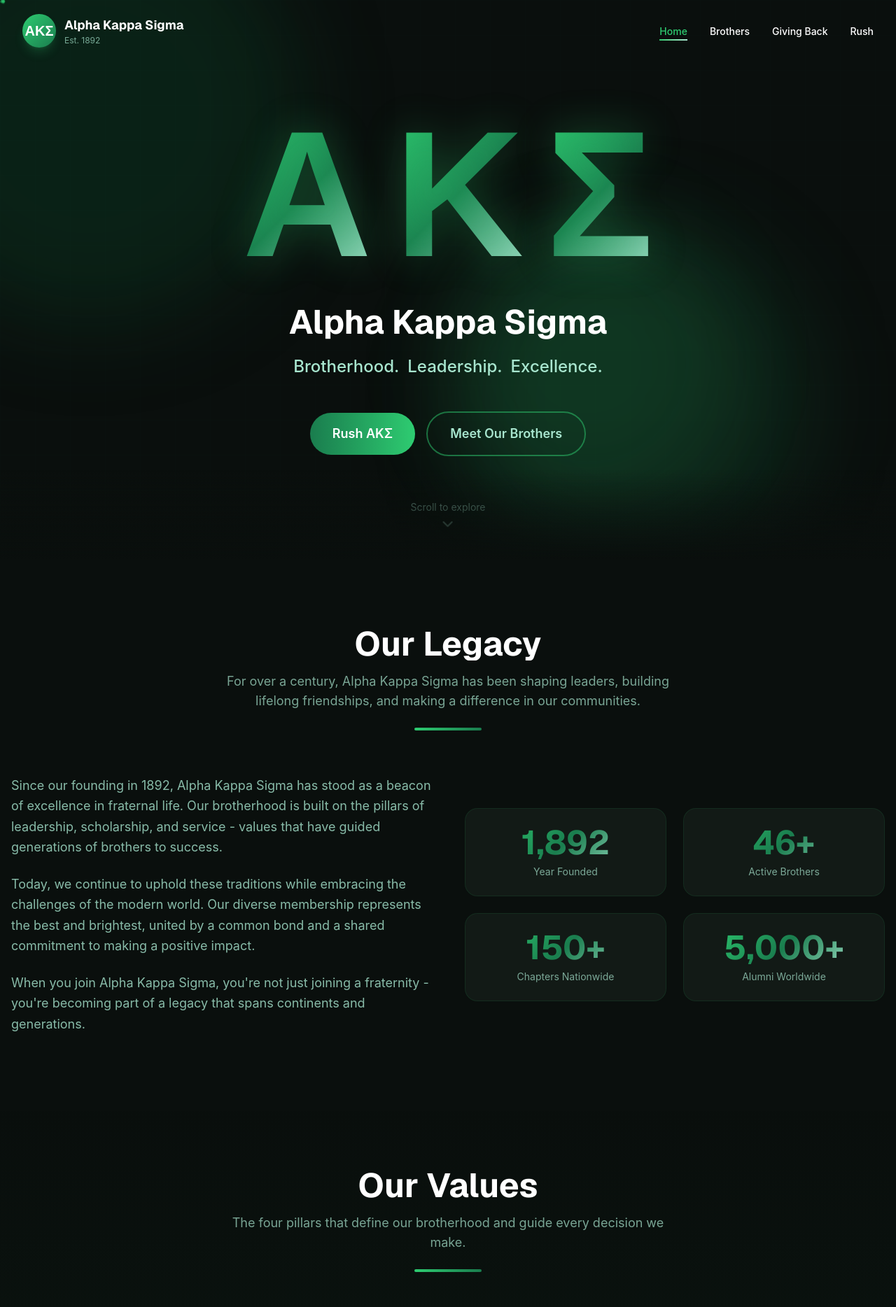
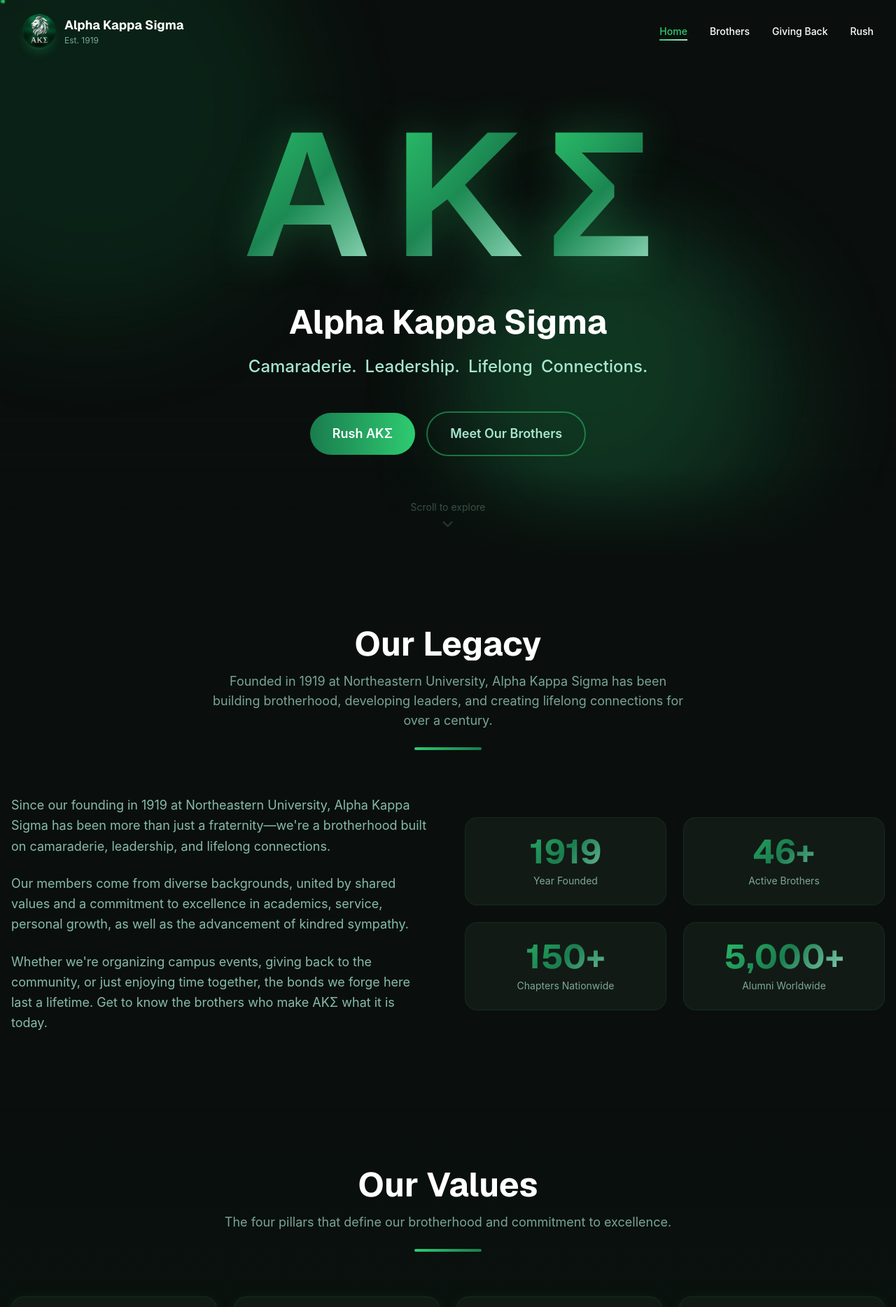
Before and after one commit to efsmert/aks-shad, a Next.js app: page / in a window 1280 px wide. Shown: the top 1868 px of the page at 70% size. Built offline with nearby package versions, Linux system fonts and the light colour scheme.

Commit message:
new logo

```diff
--- a/src/app/brothers/page.tsx
+++ b/src/app/brothers/page.tsx
@@ -5,7 +5,7 @@
 
 export const metadata: Metadata = {
     title: 'Our Brothers | Alpha Kappa Sigma',
-    description: 'Meet the brothers of Alpha Kappa Sigma. Our diverse membership represents the best and brightest, united by brotherhood.',
+    description: 'Get to know the brothers of Alpha Kappa Sigma at Northeastern University. Our members come from diverse backgrounds, united by shared values and lifelong bonds.',
 };
 
 export default function BrothersPage() {
@@ -14,7 +14,7 @@
             <div className="max-w-7xl mx-auto">
                 <SectionHeading
                     title="Our Brothers"
-                    subtitle="Meet the men who make Alpha Kappa Sigma exceptional. From leaders to scholars, each brother brings something unique to our chapter."
+                    subtitle="Get to know the brothers who make AKΣ what it is today. Our members come from diverse backgrounds, united by shared values and a commitment to excellence."
                 />
 
                 <div className="mt-12">
--- a/src/app/giving-back/page.tsx
+++ b/src/app/giving-back/page.tsx
@@ -5,8 +5,8 @@
 import { EventsCarousel } from '@/components/giving-back/EventsCarousel';
 
 export const metadata: Metadata = {
-    title: 'Giving Back | Alpha Kappa Sigma',
-    description: 'Alpha Kappa Sigma is committed to serving our community. Learn about our philanthropy efforts, volunteer work, and the impact we make.',
+    title: 'Giving Back | Alpha Kappa Sigma at Northeastern University',
+    description: 'Alpha Kappa Sigma at Northeastern University is committed to serving our community. Learn about our philanthropy efforts, volunteer work, and the impact we make.',
 };
 
 export default function GivingBackPage() {
--- a/src/app/layout.tsx
+++ b/src/app/layout.tsx
@@ -16,20 +16,20 @@
 });
 
 export const metadata: Metadata = {
-  title: "Alpha Kappa Sigma | ΑΚΣ Fraternity",
-  description: "Alpha Kappa Sigma fraternity - Brotherhood. Leadership. Excellence. Join a legacy of leaders, scholars, and brothers making a difference since 1892.",
-  keywords: ["fraternity", "Alpha Kappa Sigma", "AKS", "Greek life", "brotherhood", "leadership", "college"],
+  title: "Alpha Kappa Sigma | ΑΚΣ Fraternity at Northeastern University",
+  description: "Alpha Kappa Sigma fraternity at Northeastern University - Camaraderie. Leadership. Lifelong Connections. Join a brotherhood built on shared values and the advancement of kindred sympathy since 1919.",
+  keywords: ["fraternity", "Alpha Kappa Sigma", "AKS", "Greek life", "brotherhood", "leadership", "Northeastern University", "Boston"],
   authors: [{ name: "Alpha Kappa Sigma" }],
   openGraph: {
-    title: "Alpha Kappa Sigma | ΑΚΣ Fraternity",
-    description: "Alpha Kappa Sigma fraternity - Brotherhood. Leadership. Excellence.",
+    title: "Alpha Kappa Sigma | ΑΚΣ Fraternity at Northeastern University",
+    description: "Alpha Kappa Sigma fraternity at Northeastern University - Camaraderie. Leadership. Lifelong Connections.",
     type: "website",
     siteName: "Alpha Kappa Sigma",
   },
   twitter: {
     card: "summary_large_image",
-    title: "Alpha Kappa Sigma | ΑΚΣ Fraternity",
-    description: "Alpha Kappa Sigma fraternity - Brotherhood. Leadership. Excellence.",
+    title: "Alpha Kappa Sigma | ΑΚΣ Fraternity at Northeastern University",
+    description: "Alpha Kappa Sigma fraternity at Northeastern University - Camaraderie. Leadership. Lifelong Connections.",
   },
 };
 
--- a/src/app/rush/page.tsx
+++ b/src/app/rush/page.tsx
@@ -7,7 +7,7 @@
 
 export const metadata: Metadata = {
     title: 'Rush ΑΚΣ | Alpha Kappa Sigma',
-    description: 'Ready to join Alpha Kappa Sigma? Learn about our rush process, upcoming events, and register your interest to become part of our brotherhood.',
+    description: 'Ready to join Alpha Kappa Sigma at Northeastern University? Learn about our rush process, upcoming events, and register your interest to become part of our brotherhood.',
 };
 
 export default function RushPage() {
--- a/src/components/home/About.tsx
+++ b/src/components/home/About.tsx
@@ -12,7 +12,7 @@
     const isInView = useInView(ref, { once: true, margin: '-100px' });
 
     const stats = [
-        { value: CHAPTER_STATS.foundingYear, label: 'Year Founded', prefix: '' },
+        { value: CHAPTER_STATS.foundingYear, label: 'Year Founded', prefix: '', formatNumber: false },
         { value: CHAPTER_STATS.activeBrothers, label: 'Active Brothers', suffix: '+' },
         { value: CHAPTER_STATS.totalChapters, label: 'Chapters Nationwide', suffix: '+' },
         { value: CHAPTER_STATS.alumni, label: 'Alumni Worldwide', suffix: '+' },
@@ -23,7 +23,7 @@
             <div className="max-w-7xl mx-auto">
                 <SectionHeading
                     title="Our Legacy"
-                    subtitle="For over a century, Alpha Kappa Sigma has been shaping leaders, building lifelong friendships, and making a difference in our communities."
+                    subtitle="Founded in 1919 at Northeastern University, Alpha Kappa Sigma has been building brotherhood, developing leaders, and creating lifelong connections for over a century."
                 />
 
                 <motion.div
@@ -35,18 +35,16 @@
                     {/* Text content */}
                     <motion.div variants={fadeInUp} className="space-y-6">
                         <p className="text-green-light/80 text-lg leading-relaxed">
-                            Since our founding in 1892, Alpha Kappa Sigma has stood as a beacon of excellence in fraternal life.
-                            Our brotherhood is built on the pillars of leadership, scholarship, and service - values that have
-                            guided generations of brothers to success.
+                            Since our founding in 1919 at Northeastern University, Alpha Kappa Sigma has been more than just
+                            a fraternity—we&apos;re a brotherhood built on camaraderie, leadership, and lifelong connections.
                         </p>
                         <p className="text-green-light/80 text-lg leading-relaxed">
-                            Today, we continue to uphold these traditions while embracing the challenges of the modern world.
-                            Our diverse membership represents the best and brightest, united by a common bond and a shared
-                            commitment to making a positive impact.
+                            Our members come from diverse backgrounds, united by shared values and a commitment to excellence
+                            in academics, service, personal growth, as well as the advancement of kindred sympathy.
                         </p>
                         <p className="text-green-light/80 text-lg leading-relaxed">
-                            When you join Alpha Kappa Sigma, you&apos;re not just joining a fraternity - you&apos;re becoming part of a
-                            legacy that spans continents and generations.
+                            Whether we&apos;re organizing campus events, giving back to the community, or just enjoying time
+                            together, the bonds we forge here last a lifetime. Get to know the brothers who make AKΣ what it is today.
                         </p>
                     </motion.div>
 
@@ -63,6 +61,7 @@
                                         end={stat.value}
                                         prefix={stat.prefix}
                                         suffix={stat.suffix}
+                                        formatNumber={stat.formatNumber}
                                     />
                                 </div>
                                 <p className="text-green-light/70 text-sm">{stat.label}</p>
--- a/src/components/home/Values.tsx
+++ b/src/components/home/Values.tsx
@@ -26,7 +26,7 @@
             <div className="max-w-7xl mx-auto relative z-10">
                 <SectionHeading
                     title="Our Values"
-                    subtitle="The four pillars that define our brotherhood and guide every decision we make."
+                    subtitle="The four pillars that define our brotherhood and commitment to excellence."
                 />
 
                 <motion.div
--- a/src/components/layout/Footer.tsx
+++ b/src/components/layout/Footer.tsx
@@ -1,6 +1,7 @@
 'use client';
 
 import Link from 'next/link';
+import Image from 'next/image';
 import { motion } from 'framer-motion';
 import { Instagram, Twitter, Linkedin, Facebook, Mail, MapPin, Phone } from 'lucide-react';
 import { CHAPTER_INFO, NAV_LINKS } from '@/lib/constants';
@@ -30,9 +31,13 @@
                     {/* Chapter Info */}
                     <motion.div variants={fadeInUp} className="lg:col-span-1">
                         <div className="flex items-center gap-3 mb-6">
-                            <div className="w-12 h-12 rounded-full bg-gradient-to-br from-green-accent to-green-secondary flex items-center justify-center shadow-lg shadow-green-accent/20">
-                                <span className="text-xl font-bold text-white font-display">ΑΚΣ</span>
-                            </div>
+                            <Image
+                                src="/logo.jpg"
+                                alt="Alpha Kappa Sigma Logo"
+                                width={48}
+                                height={48}
+                                className="rounded-full shadow-lg shadow-green-accent/20"
+                            />
                             <div>
                                 <h3 className="font-display font-bold text-white text-lg">{CHAPTER_INFO.name}</h3>
                                 <p className="text-xs text-green-light/70">{CHAPTER_INFO.greekLetters}</p>
--- a/src/components/layout/Header.tsx
+++ b/src/components/layout/Header.tsx
@@ -2,6 +2,7 @@
 
 import { useState, useEffect } from 'react';
 import Link from 'next/link';
+import Image from 'next/image';
 import { usePathname } from 'next/navigation';
 import { motion, AnimatePresence } from 'framer-motion';
 import { Menu, X } from 'lucide-react';
@@ -30,8 +31,8 @@
             animate={{ y: 0, opacity: 1 }}
             transition={{ duration: 0.6, ease: [0.22, 1, 0.36, 1] }}
             className={`fixed top-0 left-0 right-0 z-50 transition-all duration-500 ${isScrolled
-                    ? 'glass py-3'
-                    : 'bg-transparent py-5'
+                ? 'glass py-3'
+                : 'bg-transparent py-5'
                 }`}
         >
             <div className="max-w-7xl mx-auto px-4 sm:px-6 lg:px-8">
@@ -43,9 +44,13 @@
                             whileTap={{ scale: 0.95 }}
                             className="relative"
                         >
-                            <div className="w-12 h-12 rounded-full bg-gradient-to-br from-green-accent to-green-secondary flex items-center justify-center shadow-lg shadow-green-accent/20">
-                                <span className="text-xl font-bold text-white font-display">ΑΚΣ</span>
-                            </div>
+                            <Image
+                                src="/logo.jpg"
+                                alt="Alpha Kappa Sigma Logo"
+                                width={48}
+                                height={48}
+                                className="rounded-full shadow-lg shadow-green-accent/20"
+                            />
                             <div className="absolute inset-0 rounded-full bg-green-accent/20 blur-lg opacity-0 group-hover:opacity-100 transition-opacity duration-300" />
                         </motion.div>
                         <div className="hidden sm:block">
@@ -78,9 +83,13 @@
                         <SheetContent side="right" className="w-80 bg-green-dark-bg border-l border-green-accent/20">
                             <div className="flex flex-col h-full py-8">
                                 <div className="flex items-center gap-3 mb-12">
-                                    <div className="w-10 h-10 rounded-full bg-gradient-to-br from-green-accent to-green-secondary flex items-center justify-center">
-                                        <span className="text-lg font-bold text-white font-display">ΑΚΣ</span>
-                                    </div>
+                                    <Image
+                                        src="/logo.jpg"
+                                        alt="Alpha Kappa Sigma Logo"
+                                        width={40}
+                                        height={40}
+                                        className="rounded-full"
+                                    />
                                     <div>
                                         <p className="font-display font-bold text-white">Alpha Kappa Sigma</p>
                                     </div>
@@ -97,8 +106,8 @@
                                                 href={link.href}
                                                 onClick={() => setIsMobileMenuOpen(false)}
                                                 className={`block py-3 px-4 rounded-lg text-lg font-medium transition-all duration-300 ${pathname === link.href
-                                                        ? 'bg-green-accent/20 text-green-accent'
-                                                        : 'text-white hover:bg-white/5 hover:text-green-light'
+                                                    ? 'bg-green-accent/20 text-green-accent'
+                                                    : 'text-white hover:bg-white/5 hover:text-green-light'
                                                     }`}
                                             >
                                                 {link.label}
--- a/src/components/shared/AnimatedCounter.tsx
+++ b/src/components/shared/AnimatedCounter.tsx
@@ -9,6 +9,7 @@
     prefix?: string;
     suffix?: string;
     className?: string;
+    formatNumber?: boolean;
 }
 
 export function AnimatedCounter({
@@ -17,6 +18,7 @@
     prefix = '',
     suffix = '',
     className = '',
+    formatNumber = true,
 }: AnimatedCounterProps) {
     const [count, setCount] = useState(0);
     const ref = useRef<HTMLSpanElement>(null);
@@ -59,7 +61,7 @@
             className={className}
         >
             {prefix}
-            {count.toLocaleString()}
+            {formatNumber ? count.toLocaleString() : count}
             {suffix}
         </motion.span>
     );
--- a/src/lib/constants.ts
+++ b/src/lib/constants.ts
@@ -10,10 +10,10 @@
 export const CHAPTER_INFO = {
     name: 'Alpha Kappa Sigma',
     greekLetters: 'ΑΚΣ',
-    tagline: 'Brotherhood. Leadership. Excellence.',
-    foundingYear: 1892,
-    university: 'State University',
-    address: '123 Greek Row, University City, ST 12345',
+    tagline: 'Camaraderie. Leadership. Lifelong Connections.',
+    foundingYear: 1919,
+    university: 'Northeastern University',
+    address: '360 Huntington Ave, Boston, MA 02115',
     email: 'contact@alphakappasigma.org',
     phone: '(555) 123-4567',
     socialMedia: {
@@ -27,7 +27,7 @@
 export const CHAPTER_STATS = {
     activeBrothers: 46,
     totalChapters: 150,
-    foundingYear: 1892,
+    foundingYear: 1919,
     alumni: 5000,
     philanthropyHours: 2500,
     moneyRaised: 50000,
@@ -36,23 +36,23 @@
 export const VALUES: ValueCard[] = [
     {
         icon: 'Users',
-        title: 'Brotherhood',
-        description: 'Forge lifelong bonds with brothers who will support you through every challenge and celebrate every success.',
-    },
-    {
-        icon: 'GraduationCap',
-        title: 'Scholarship',
-        description: 'Excel academically with peer tutoring, study groups, and a chapter GPA that consistently ranks among the top.',
-    },
-    {
-        icon: 'Heart',
-        title: 'Service',
-        description: 'Give back to our community through meaningful philanthropy and volunteer work that makes a lasting impact.',
+        title: 'Camaraderie',
+        description: 'Build lasting friendships with brothers from diverse backgrounds who share your values and commitment to excellence.',
     },
     {
         icon: 'Trophy',
         title: 'Leadership',
         description: 'Develop essential leadership skills through chapter positions, campus involvement, and professional development.',
+    },
+    {
+        icon: 'GraduationCap',
+        title: 'Excellence',
+        description: 'Strive for excellence in academics, service, and personal growth while supporting each other along the way.',
+    },
+    {
+        icon: 'Heart',
+        title: 'Kindred Sympathy',
+        description: 'Embrace the advancement of kindred sympathy—genuine care and understanding that strengthens our lifelong connections.',
     },
 ];
 
```
Also changed, not shown: public/logo.jpg (added).
